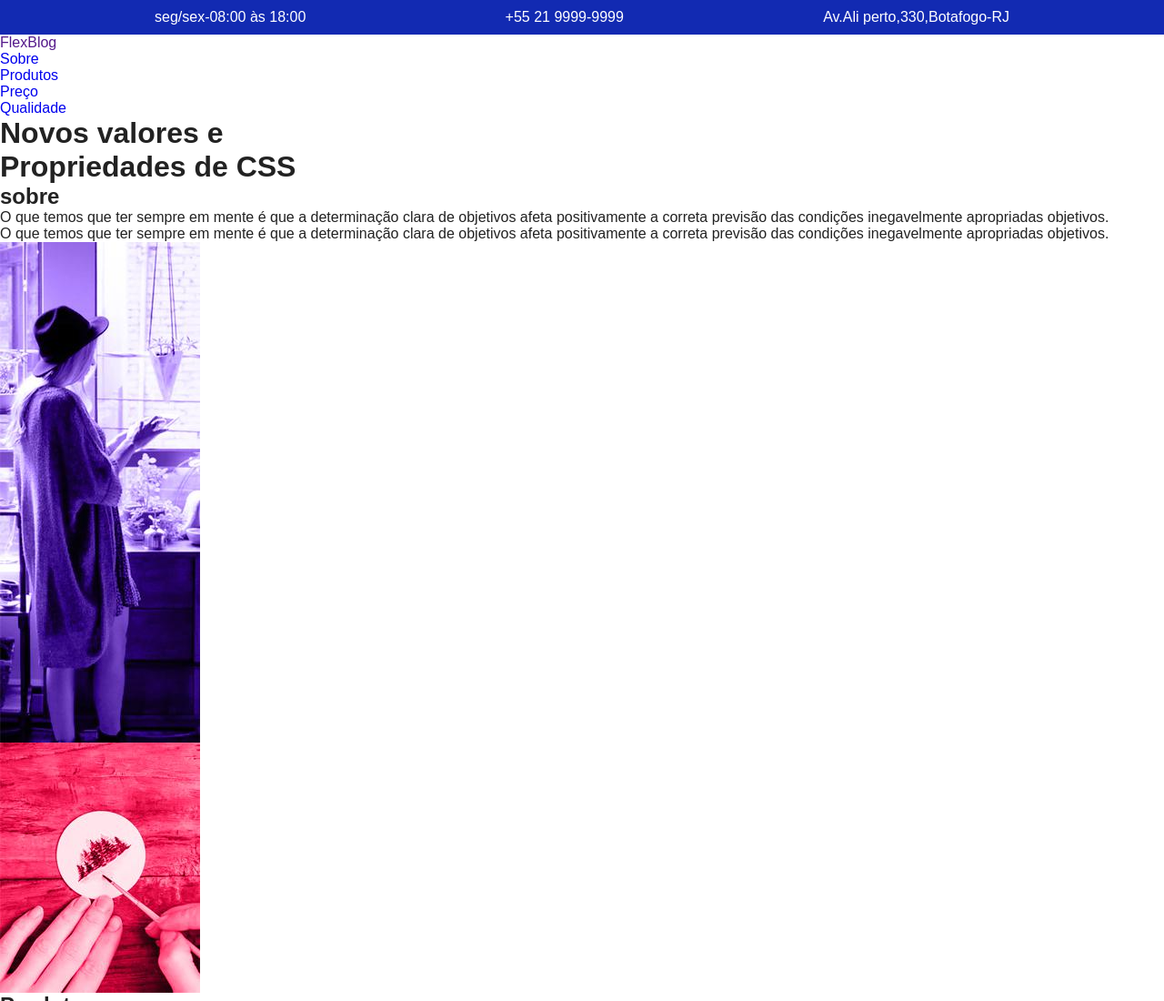
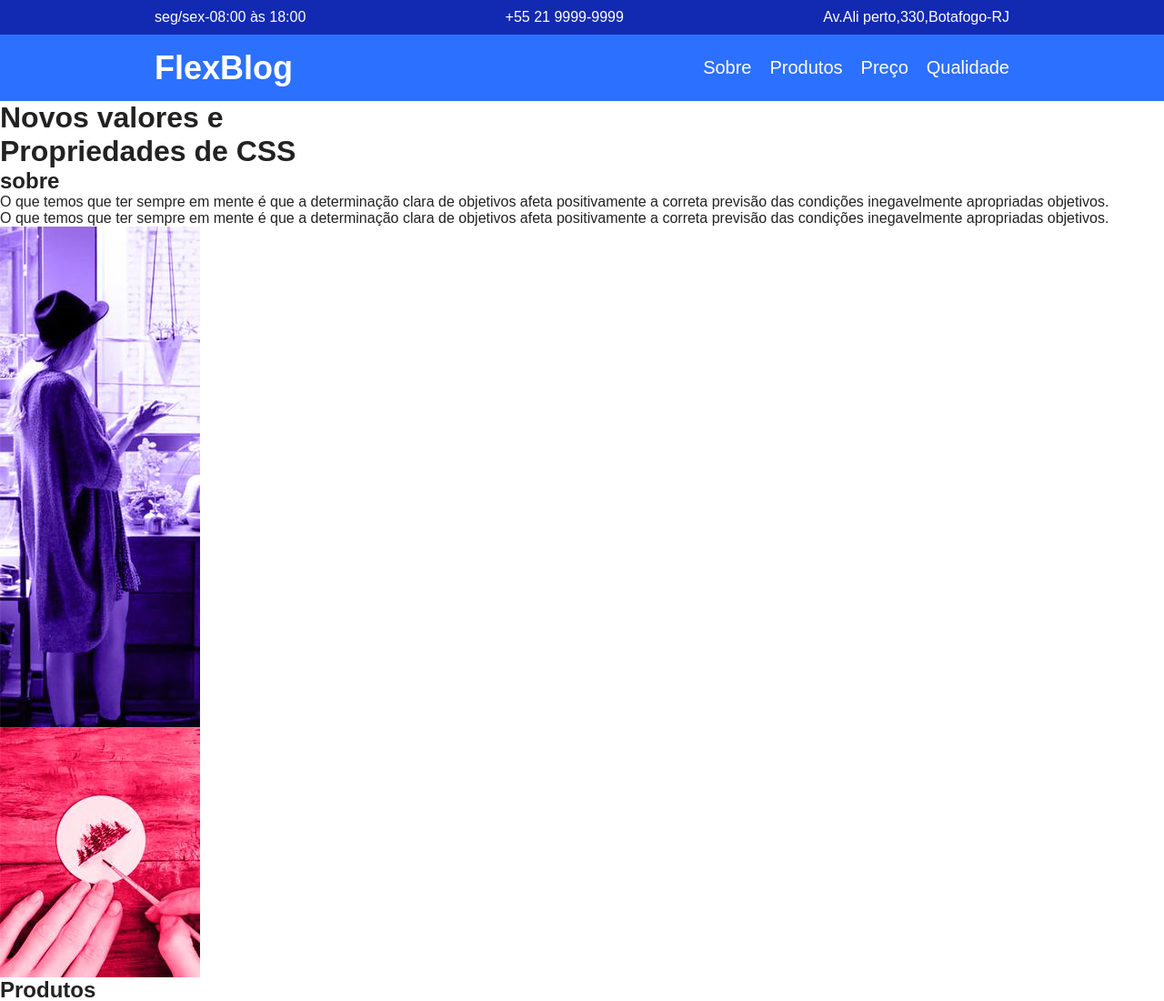
Before and after one commit to williamyalmeida/site, a plain HTML site: page index.html in a window 1280 px wide. Shown: the top 1100 px of the page at 91% size. Drawn offline with Linux system fonts and the light colour scheme.

Commit message:
estilizando o header

```diff
--- a/estilo/site.css
+++ b/estilo/site.css
@@ -48,3 +48,45 @@ img {
 .superinfo a {
     color: white;
 }
+
+/* menu */
+
+.menu-bg {
+    background: #2c70ff;
+
+}
+
+.menu {
+    max-width: 960px;
+    margin: 0 auto;
+    padding: 15px 0;
+    display: flex;
+    flex-wrap: wrap;
+    justify-content: space-between;
+    align-items: center;
+}
+
+.menu a {
+    color: white;
+}
+
+.menu-logo a {
+    font-size: 2.25em;
+    font-weight: bold;
+    margin: 0 10px;
+}
+
+.menu-nav ul {
+    display: flex;
+    flex-wrap: wrap;
+}
+
+.menu-nav a {
+    font-size: 1.25em;
+    display: block;
+    padding: 10px;
+}
+
+.menu-nav a:hover {
+    color: #122ab2;
+}
```
